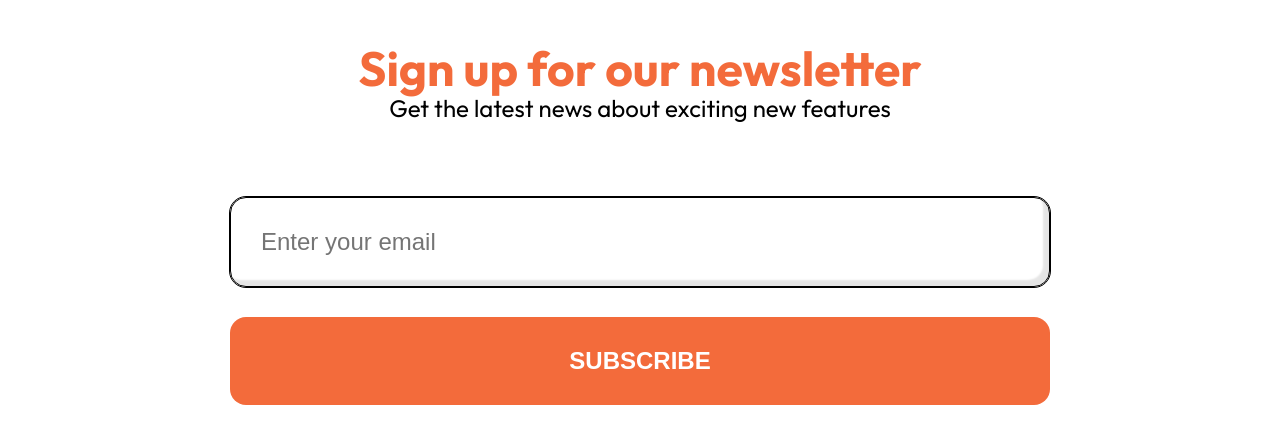
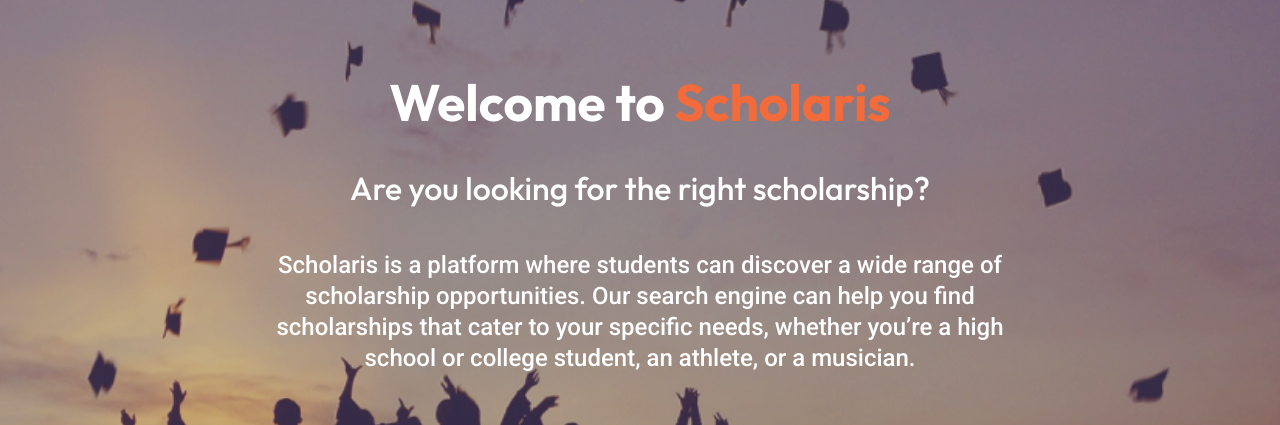
Before and after one commit to Sence1-inc/sp-scholaris-master, a React (Create React App) app in the folder frontend/: page /student in a window 1280 px wide. Shown: the part 295-720 px from the top of the page. Built offline with nearby package versions, Linux system fonts and the light colour scheme.

Commit message:
Make welcome section reusable

```diff
--- a/frontend/src/components/Section/WelcomeSection.css
+++ b/frontend/src/components/Section/WelcomeSection.css
@@ -10,11 +10,12 @@
     font-weight: 700;
     color: var(--white);
     text-align: center;
+    margin-bottom: 40px;
 }
 
 .section__welcome h3 {
-    max-width: 600px;
-    margin: 0 auto 200px;
+    max-width: 800px;
+    margin: 0 auto ;
     font-size: 2rem;
     font-weight: 500;
     color: var(--white);
@@ -22,7 +23,18 @@
     line-height: 1.3;
 }
 
+.section__welcome h4 {
+    max-width: 800px;
+    margin: 40px auto 0;
+    font-size: 1.5rem;
+    font-weight: 500;
+    color: var(--white);
+    text-align: center;
+    line-height: 1.3;
+}
+
 .section__buttons {
+    margin-top: 200px;
     width: 100%;
     display: flex;
     justify-content: center;
--- /dev/null
+++ b/frontend/src/components/Section/WelcomeSection.tsx
@@ -0,0 +1,28 @@
+import React from 'react';
+import PrimaryButton from '../Button/PrimaryButton';
+
+import './WelcomeSection.css';
+
+interface WelcomeSectionProps {
+  subheader?: string;
+  third_level_header?: string;
+}
+
+const WelcomeSection: React.FC<WelcomeSectionProps> = ({subheader, third_level_header}) => {
+    return (
+    <>
+      <section className='section__welcome'>
+        <div className='container'>
+            <h2 className='mb-2'>Welcome to <span className='color-secondary'>Scholaris</span></h2>
+            <div dangerouslySetInnerHTML={{ __html: subheader as string }}></div>
+            <div dangerouslySetInnerHTML={{ __html: third_level_header as string }}></div>
+            <div className='section__buttons'>
+                <PrimaryButton label='Get Started' />
+            </div>
+        </div>
+      </section>
+    </>
+  );
+}
+
+export default WelcomeSection;
--- a/frontend/src/containers/TeaserPage/TeaserProvider.jsx
+++ b/frontend/src/containers/TeaserPage/TeaserProvider.jsx
@@ -3,15 +3,15 @@ import Header from '../../components/Header/Header';
 import Footer from '../../components/Footer/Footer';
 import WelcomeSection from '../../components/Section/WelcomeSection';
 import FeatureGuides from '../../components/Feature/FeatureGuides';
-import features from '../../data/ProviderContent';
+import { FEATURES, PROVIDER_WELCOME_SUBHEADER } from '../../data/ProviderContent';
 import Newsletter from '../../components/Section/Newsletter/Newsletter';
 
 function HomePage() {
   return (
     <>
       <Header />
-      <WelcomeSection />
-      <FeatureGuides features={features} />
+      <WelcomeSection subheader={PROVIDER_WELCOME_SUBHEADER} />
+      <FeatureGuides features={FEATURES} />
       <Newsletter title_content={'Stay Updated from our Newsletters'} subtitle_content={'Join Now, Stay Informed'} description_content={'Unlock Exclusive Updates for a Brighter Tomorrow.'} />
       <Footer />
     </>
--- a/frontend/src/containers/TeaserPage/TeaserStudent.jsx
+++ b/frontend/src/containers/TeaserPage/TeaserStudent.jsx
@@ -3,12 +3,13 @@ import Header from '../../components/Header/Header';
 import Footer from '../../components/Footer/Footer';
 import WelcomeSection from '../../components/Section/WelcomeSection';
 import Newsletter from '../../components/Section/Newsletter/Newsletter';
+import { STUDENT_WELCOME_SUBHEADER, STUDENT_WELCOME_THIRD_LEVEL_HEADING } from '../../data/StudentContent';
 
 function HomePage() {
   return (
     <>
       <Header />
-      <WelcomeSection />
+      <WelcomeSection subheader={STUDENT_WELCOME_SUBHEADER} third_level_header={STUDENT_WELCOME_THIRD_LEVEL_HEADING} />
       <Newsletter title_content={<>
             Hear the latest from{' '}
             <span className='newsletter-subheader__orange'>Scholaris</span>
--- a/frontend/src/data/ProviderContent.tsx
+++ b/frontend/src/data/ProviderContent.tsx
@@ -1,5 +1,5 @@
 
-const features:FeatureProps[] = [
+export const FEATURES: FeatureProps[] = [
     {
         title: 'Seamless Scholarship Management',
         desc: 'Effortlessly upload and manage scholarship details with our user-friendly interface. Whether you prefer hands-on manual editing or the efficiency of bulk uploads through CSV files, Scholaris ensures a seamless experience, saving you time and effort.',
@@ -22,4 +22,4 @@ const features:FeatureProps[] = [
     }
 ]
 
-export default features;
+export const PROVIDER_WELCOME_SUBHEADER: string = `<h3>Scholaris offers a platform that enhances the visibility of scholarship listings to aspiring scholars. We bring together Scholarship Granting Organizations and scholars in a synergistic way.</h3>`
--- /dev/null
+++ b/frontend/src/data/StudentContent.tsx
@@ -0,0 +1,2 @@
+export const STUDENT_WELCOME_SUBHEADER: string = `<h3>Are you looking for the right scholarship?</h3>`
+export const STUDENT_WELCOME_THIRD_LEVEL_HEADING: string = `<h4>Scholaris is a platform where students can discover a wide range of scholarship opportunities. Our search engine can help you find scholarships that cater to your specific needs, whether you’re a high school or college student, an athlete, or a musician.</h4>`
```
